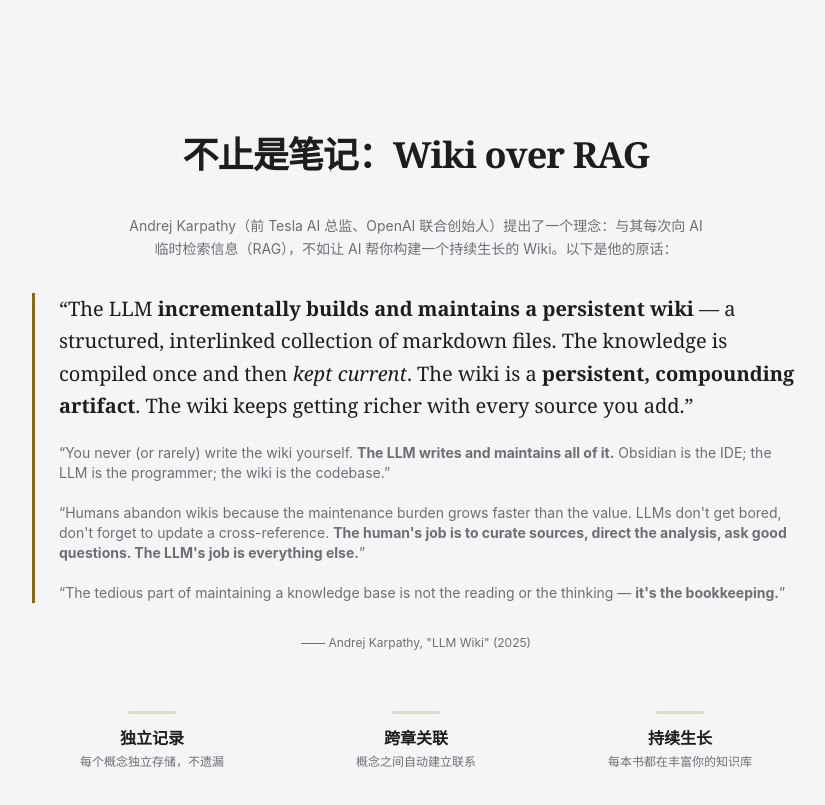
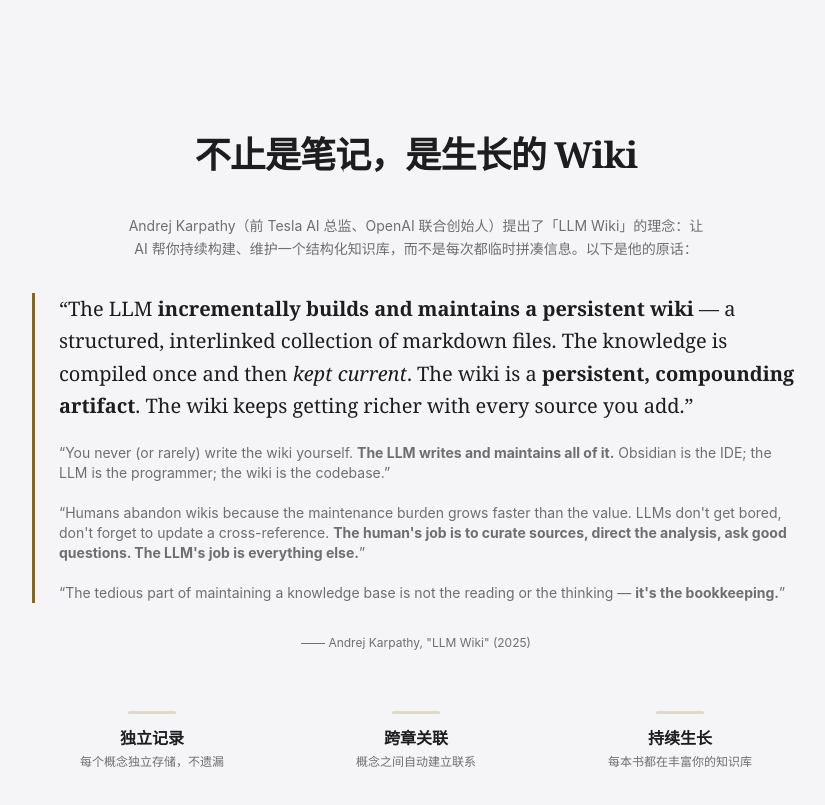
Before and after one commit to Liangzhen-Chen/Guaxiu-reading, a Next.js app in the folder web/: page / in a window 1280 px wide. Shown: the part 1140-1945 px from the top of the page, without its empty margins (224-1049 px from the left). Built offline with nearby package versions, Linux system fonts and the light colour scheme.

Commit message:
fix: remove RAG mention from landing page

```diff
--- a/web/src/app/page.tsx
+++ b/web/src/app/page.tsx
@@ -432,14 +432,14 @@
         <div className="max-w-3xl mx-auto">
           <div className="text-center mb-10">
             <h2 className="font-display text-3xl md:text-4xl font-bold tracking-tight text-ink">
-              {t("不止是笔记：Wiki over RAG", "More Than Notes: Wiki over RAG")}
+              {t("不止是笔记，是生长的 Wiki", "More Than Notes — A Living Wiki")}
             </h2>
           </div>
 
           <p className="text-sm text-ink-soft leading-relaxed text-center max-w-xl mx-auto mb-8">
             {t(
-              "Andrej Karpathy（前 Tesla AI 总监、OpenAI 联合创始人）提出了一个理念：与其每次向 AI 临时检索信息（RAG），不如让 AI 帮你构建一个持续生长的 Wiki。以下是他的原话：",
-              "Andrej Karpathy (ex-Tesla AI Director, OpenAI co-founder) proposed a radical idea: instead of ad-hoc AI retrieval (RAG), let AI build you a persistent, compounding Wiki. In his own words:"
+              "Andrej Karpathy（前 Tesla AI 总监、OpenAI 联合创始人）提出了「LLM Wiki」的理念：让 AI 帮你持续构建、维护一个结构化知识库，而不是每次都临时拼凑信息。以下是他的原话：",
+              "Andrej Karpathy (ex-Tesla AI Director, OpenAI co-founder) proposed \"LLM Wiki\": let AI continuously build and maintain a structured knowledge base for you, instead of piecing things together from scratch every time. In his own words:"
             )}
           </p>
 
```
